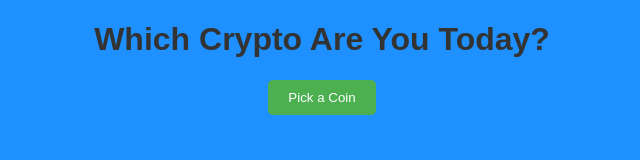
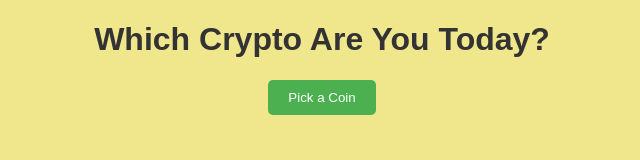
Before and after one commit to which-coin/wcru, a plain HTML site: page index.html in a window 1280 px wide. Shown: the whole page, without its empty margins (318-958 px from the left). Drawn offline with Linux system fonts and the light colour scheme.

Commit message:
Update styles.css

```diff
--- a/styles.css
+++ b/styles.css
@@ -1,5 +1,5 @@
 body {
-  background-color: #1E90FF;
+  background-color: #f0e68c;
   text-align: center;
   font-family: Arial, sans-serif;
 }
```
